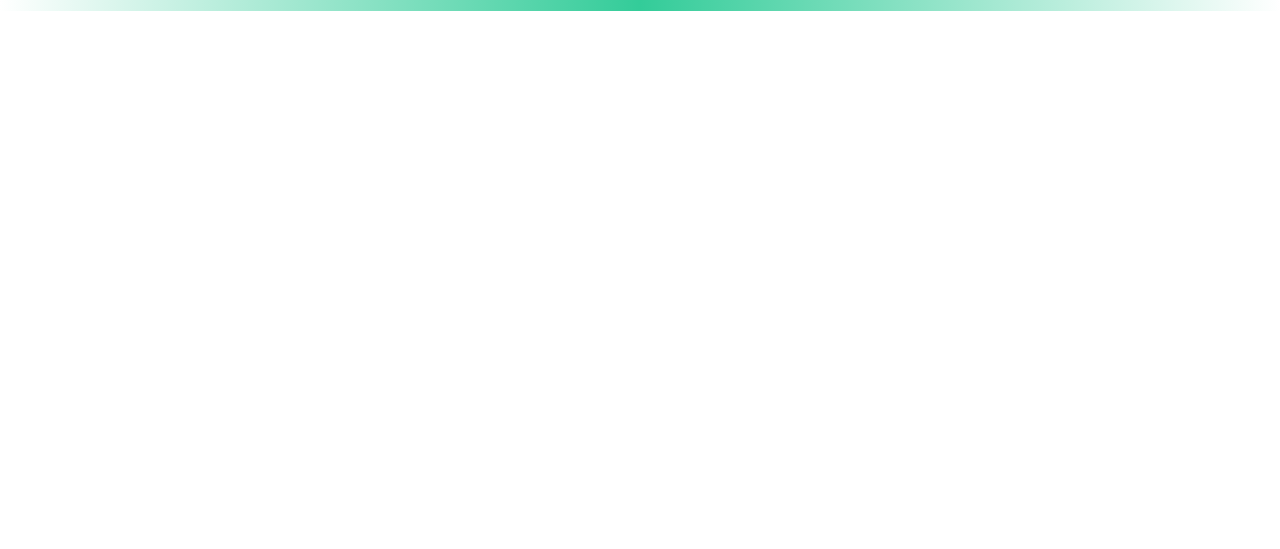
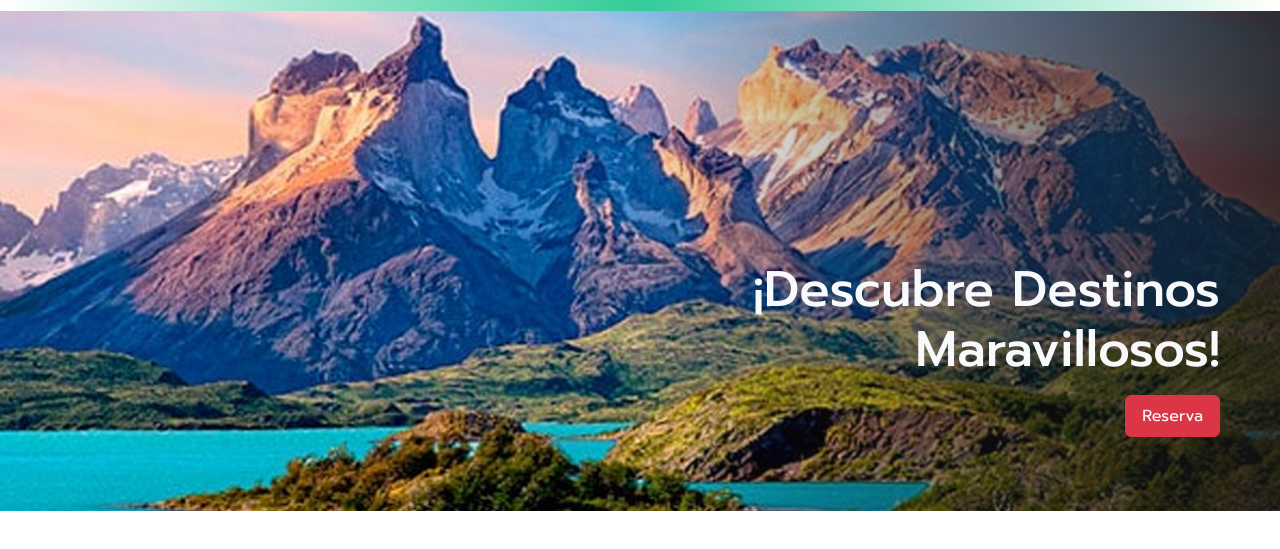
Before and after one commit to antunahuel/desafio-viajes-chile, a plain HTML site: page index.html in a window 1280 px wide. Shown: the part 95-644 px from the top of the page. Drawn offline with nearby package versions, Linux system fonts and the light colour scheme.

Commit message:
se estructuro header, se actualizo hoja de estilos y script js

```diff
--- a/assets/css/style.css
+++ b/assets/css/style.css
@@ -33,6 +33,26 @@ header .filete {
     margin-top: 90px;
     background-image: linear-gradient(90deg,white,rgb(51, 204, 153),white);
 }
+
+.wrap-imagen {
+    background-image:url(../img/tpaine_header.jpg);
+    height: 500px;
+    background-repeat: no-repeat;
+    background-size: cover;
+}
+
+.wrap-contendio {
+    background-image: linear-gradient(90deg,rgb(255, 255, 255, 0.0),rgb(20, 20, 20, 0.8));
+    height: 500px;
+}
+
+.wrap-contendio h1 {
+    font-size: 50px;
+    font-weight: 500;
+    margin-top: 200px;
+}
+
+
 /* FIN HEADER */
 
 @media (max-width: 768px) {
@@ -44,4 +64,10 @@ header .filete {
     .line-hide {
         display:none;
     }
+
+    .wrap-imagen {
+        background-image: url(../img/tpaine_header.jpg);
+        height: 400px;
+        background-position: center;
+    }
 }
--- a/assets/js/script.js
+++ b/assets/js/script.js
@@ -0,0 +1,6 @@
+// TOOLTIP BOOSTRAP
+
+var tooltipTriggerList = [].slice.call(document.querySelectorAll('[data-bs-toggle="tooltip"]'))
+var tooltipList = tooltipTriggerList.map(function (tooltipTriggerEl) {
+  return new bootstrap.Tooltip(tooltipTriggerEl)
+})
--- a/index.html
+++ b/index.html
@@ -60,6 +60,16 @@
     <!-- HEADER -->
     <header>
       <div class="container-fluid py-2 filete"></div>
+      <div class="container-fluid wrap-imagen">
+        <div class="row d-flex justify-content-end">
+          <div class="col-lg-6 py-5 wrap-contendio">
+            <h1 class="text-end text-light me-5">¡Descubre Destinos Maravillosos!</h1>
+            <div class="d-flex justify-content-end mt-3 me-5">
+            <button class="btn btn-danger py-2 px-3" data-bs-toggle="tooltip" data-bs-placement="left" data-bs-title="¡APROVECHA 50% SALE OFF!" type="button">Reserva</button>
+          </div>
+          </div>
+        </div>
+      </div>
     </header>
     <!-- FIN HEADER -->
 
```
Also changed, not shown: assets/img/tpaine_header.jpg (added).
